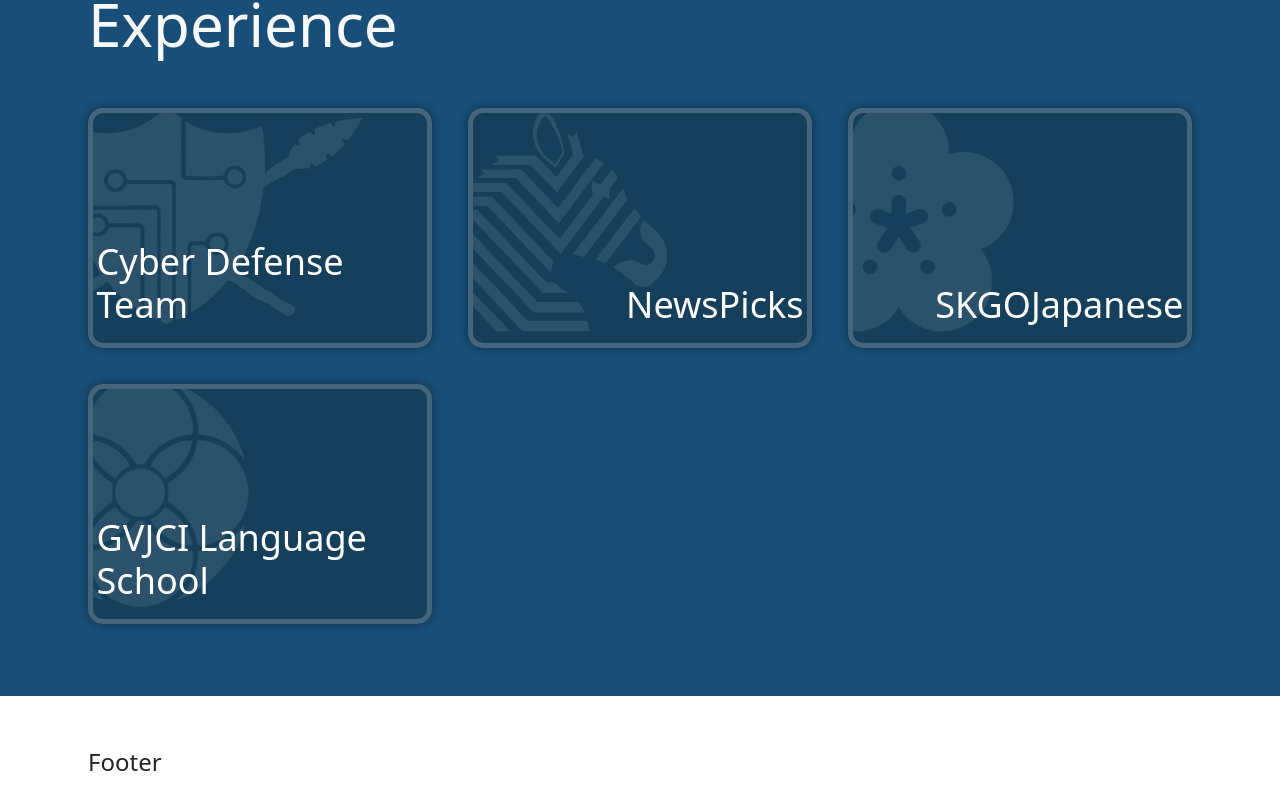
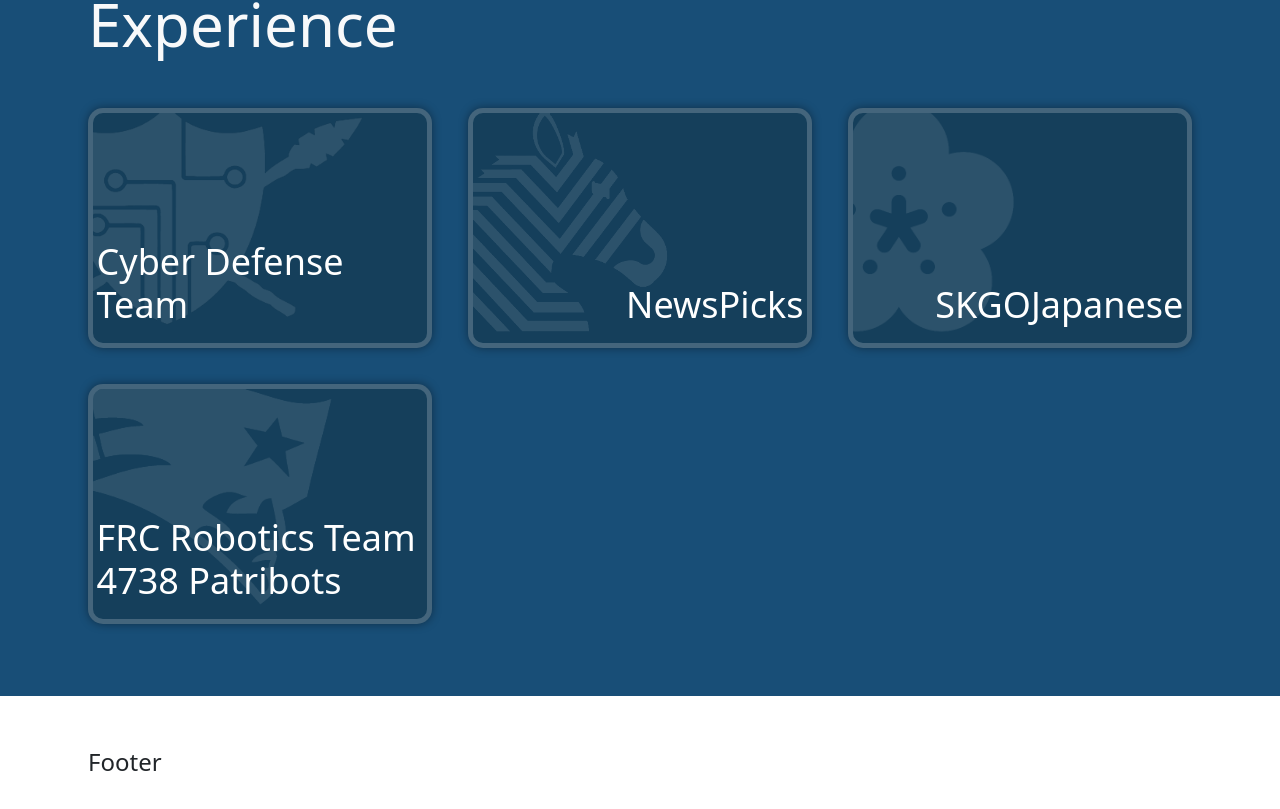
Before and after one commit to Kekechi/Portfolio, a React (Vite) app: page / in a window 1280 px wide. Shown: the part 3468-4277 px from the top of the page. Before the commit the page ends 4248 px from the top, so only its background shows below. Built offline with nearby package versions, Linux system fonts and the light colour scheme.

Commit message:
add robotics experience

```diff
--- a/src/Components/Home/Experience/Experience.jsx
+++ b/src/Components/Home/Experience/Experience.jsx
@@ -69,19 +69,21 @@
           <Col lg={4}>
             <div className="experience-card">
               <div className="experience-card-background">
-                <img src="src/assets/img/jci.png" alt="" />
+                <img src="src/assets/img/patribots.png" alt="" />
               </div>
-
               <div className="experience-card-content">
-                <h6>Position: IT Volunteer</h6>
-                <p>March 2020 - Present</p>
+                <h6>Position: Programming Lead</h6>
+                <p>September 2020 - June 2023</p>
                 <p>
-                  Advised students on online learning tools and strategies.
-                  Assisted with instructional activities and assessments in
-                  virtual classes.
+                  Led a team of 8 in Java-based robot programming, integrating
+                  everyone's contributions. Cultivated team-building skills,
+                  ensuring a cohesive and harmonious work environment. Achieved
+                  the Imagery Award at the Las Vegas regional competition.
                 </p>
               </div>
-              <h4 className="experience-title">GVJCI Language School</h4>
+              <h4 className="experience-title">
+                FRC Robotics Team 4738 Patribots
+              </h4>
             </div>
           </Col>
         </Row>
```
Also changed, not shown: src/assets/img/patribots.png (added).
